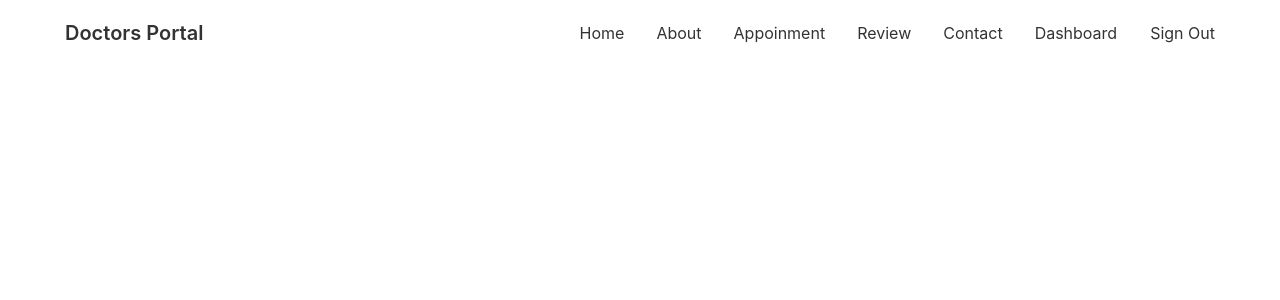
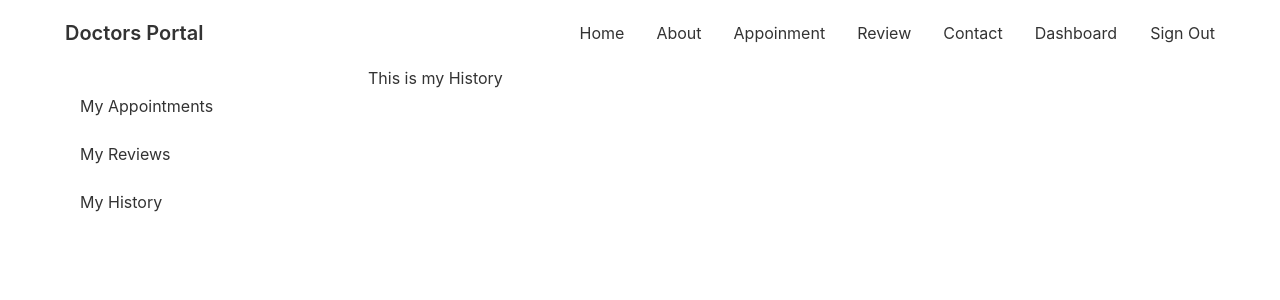
Before and after one commit to hira480/doctors-portal-client, a React (Create React App) app: page /dashboard/history in a window 1280 px wide. Shown: the top 300 px of the page. Built offline with nearby package versions, Linux system fonts and the light colour scheme; no server answers; sample sign-in values are in the browser's storage; the HTML template or start-up script is replaced by a standard one.

Commit message:
dashboard table modifyed

```diff
--- a/src/App.js
+++ b/src/App.js
@@ -13,6 +13,7 @@ import 'react-toastify/dist/ReactToastify.css';
 import Dashboard from './Pages/Dashboard/Dashboard';
 import MyAppointment from './Pages/Dashboard/MyAppointment';
 import MyReview from './Pages/Dashboard/MyReview';
+import MyHistory from './Pages/Dashboard/MyHistory';
 
 function App() {
   return (
@@ -33,6 +34,7 @@ function App() {
         }>
           <Route index element={<MyAppointment></MyAppointment>}></Route>
           <Route path='review' element={<MyReview></MyReview>}></Route>
+          <Route path='history' element={<MyHistory></MyHistory>}></Route>
         </Route>
         <Route path='/login' element={<Login></Login>}></Route>
         <Route path='/signup' element={<SignUp></SignUp>}></Route>
--- a/src/Pages/Dashboard/Dashboard.js
+++ b/src/Pages/Dashboard/Dashboard.js
@@ -6,17 +6,15 @@ const Dashboard = () => {
         <div className="drawer drawer-mobile px-12">
             <input id="dashboard-sidebar" type="checkbox" className="drawer-toggle" />
             <div className="drawer-content ">
-                <h2 className='text-2xl font-semibold'>My Appointments</h2>
                 <Outlet></Outlet>
-
-
             </div>
             <div className="drawer-side">
                 <label htmlFor="dashboard-sidebar" className="drawer-overlay"></label>
                 <ul className="menu p-4 overflow-y-auto w-80 bg-base-100 text-base-content">
                     {/* <!-- Sidebar content here --> */}
-                    <li><Link to='/dashboard'>Sidebar Item 1</Link></li>
-                    <li><Link to='/dashboard/review'>Sidebar Item 2</Link></li>
+                    <li><Link to='/dashboard'>My Appointments</Link></li>
+                    <li><Link to='/dashboard/review'>My Reviews</Link></li>
+                    <li><Link to='/dashboard/history'>My History</Link></li>
                 </ul>
 
             </div>
--- a/src/Pages/Dashboard/MyAppointment.js
+++ b/src/Pages/Dashboard/MyAppointment.js
@@ -15,10 +15,10 @@ const MyAppointment = () => {
     }, [user]);
 
     return (
-        <div>
-            <h2>My Appointment {appointments.length}</h2>
-            <div class="overflow-x-auto">
-                <table class="table w-full">
+        <div className='lg:px-12'>
+            <h2 className='text-2xl font-semibold mb-5'>My Appointments</h2>
+            <div className="overflow-x-auto">
+                <table className="table w-full">
                     <thead>
                         <tr>
                             <th></th>
@@ -30,8 +30,8 @@ const MyAppointment = () => {
                     </thead>
                     <tbody>
                         {
-                            appointments.map(a => <tr>
-                                <th>1</th>
+                            appointments.map((a, index) => <tr>
+                                <th>{index + 1}</th>
                                 <td>{a.patientName}</td>
                                 <td>{a.date}</td>
                                 <td>{a.slot}</td>
--- /dev/null
+++ b/src/Pages/Dashboard/MyHistory.js
@@ -0,0 +1,11 @@
+import React from 'react';
+
+const MyHistory = () => {
+    return (
+        <div>
+            <h2>This is my History</h2>
+        </div>
+    );
+};
+
+export default MyHistory;
```
